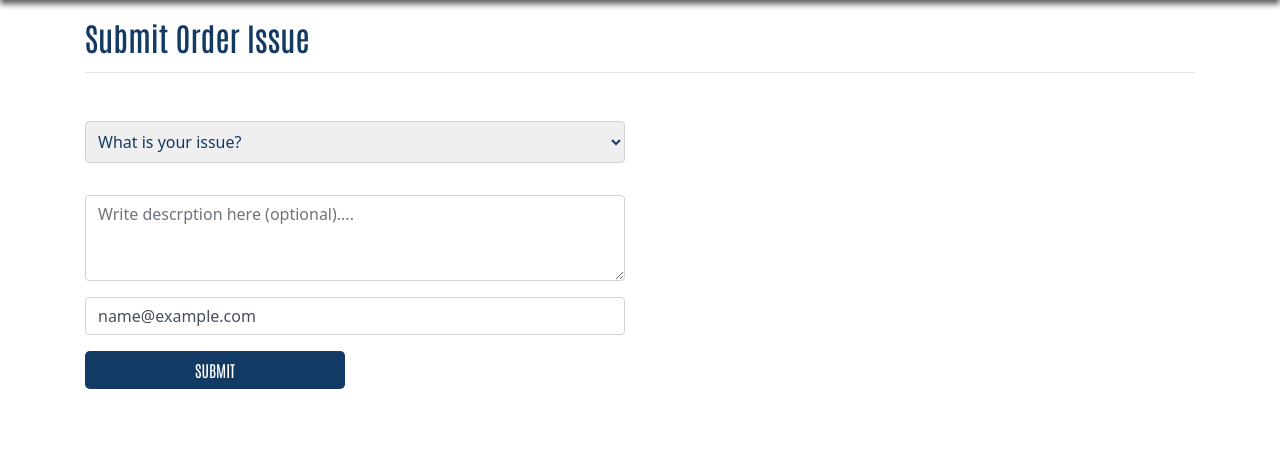
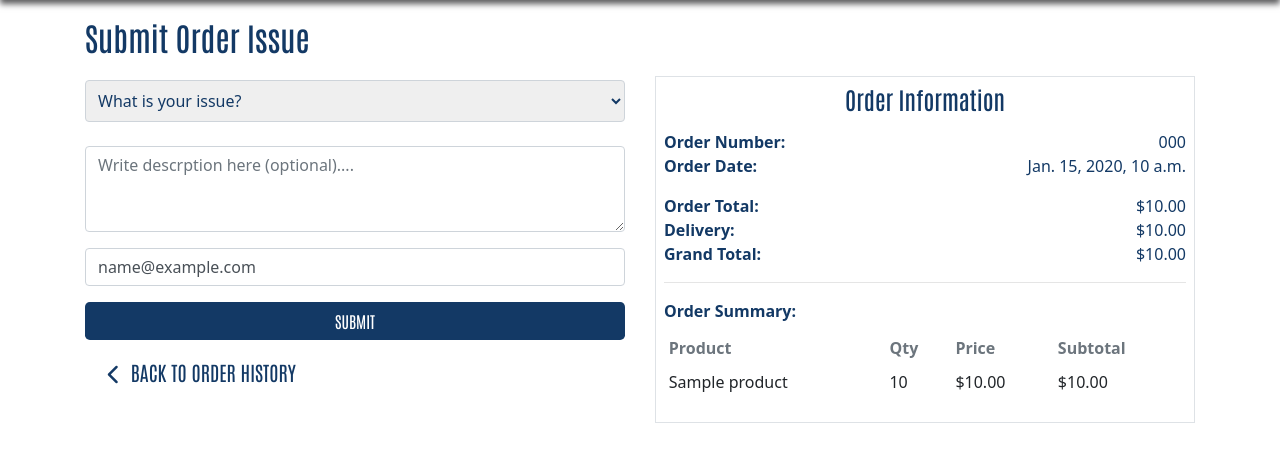
Before and after one commit to jonathanmeaney-lmk/globale_store, a Django app: page /profile/order_issue/000 in a window 1280 px wide. Shown: the part 102-564 px from the top of the page. Run offline with Django 3.2, Linux system fonts and the light colour scheme; a user stored in the database is signed in; tables that the repository leaves empty hold one stand-in row (values such as "Sample post"); some libraries are stand-ins or nearby versions.

Commit message:
Updated order issue submit page

```diff
--- a/products/templates/products/add_product.html
+++ b/products/templates/products/add_product.html
@@ -13,7 +13,7 @@
     <div class="container">
         <div class="row">
             <div class="col-12 col-md-6">
-                <h2 class="text-center headings mt-3">Product Management</h2>
+                <h2 class="headings mt-3">Product Management</h2>
                 <hr>
                 <h5 class="text-muted">Add a Product</h5>
                 <hr>
--- a/profiles/templates/profiles/order_issue.html
+++ b/profiles/templates/profiles/order_issue.html
@@ -15,17 +15,16 @@
 
 {% block content %}
 <div class="container">
-    <div class="row mt-3">
-        <div class="col-12 mb-3 ">
-            <h2 class="headings">Submit Order Issue</h2>
-            <hr>
+    <div class="row">
+        <div class="col-12 col-md-6">
+            <h2 class="headings my-3">Submit Order Issue</h2>
         </div>
     </div>
     <div class="row">
         <div class="col-12 col-lg-6">
             <form method="POST" action="{% url 'order_issue' order.order_number %}">
                 {% csrf_token %}
-                <select class="form-select rounded body-text p-2 w-100 my-3" name="order_issue_select" id="order_issue_select"
+                <select class="form-select rounded body-text p-2 w-100 my-2" name="order_issue_select" id="order_issue_select"
                     aria-label="select order issue" required>
                     <option selected disabled>What is your issue?</option>
                     <option value="Order has not arrived">Order has not arrived</option>
@@ -37,9 +36,99 @@
                 <textarea class="form-control my-3" placeholder="Write descrption here (optional)...." name="description"
                     rows="3"></textarea>
                 <input class="form-control my-3" type="email" id="email" name="email" value="{{ user.email }}" required>
-                <button type="submit" class="btn btn-brand-blue rounded-lg text-uppercase">Submit</button>
-                <input type="hidden" name="redirect_url" value="{{ request.path }}">
+                <button type="submit" class="btn btn-brand-blue rounded-lg text-uppercase w-100">Submit</button>
+                <a href="{% url 'view_orders' %}" class="btn headings return-links my-2 rounded-0 btn-lg">
+                    <span class="icon">
+                        <i class="fas fa-chevron-left"></i>
+                    </span>
+                    <span class="text-uppercase">Back to Order History</span>
+                </a>
             </form>
+        </div>
+        <div class="col-12 col-lg-6 mt-1 mb-3">
+            <div class="p-2 border text-wrap">
+                <div class="row">
+                    <div class="col">
+                        <h4 class="headings text-center mb-3">Order Information</h4>
+                    </div>
+                </div>
+                <div class="row">
+                    <div class="col-12 col-md-4">
+                        <p class="font-weight-bold mb-0">Order Number:</p>
+                    </div>
+                    <div class="col-12 col-md-8 text-md-right">
+                        <p class="mb-0 d-none d-sm-inline">{{ order.order_number }}</p>
+                        <p class="mb-0 d-inline d-sm-none">{{ order.order_number|truncatechars:24 }}</p>
+                    </div>
+                </div>
+                <div class="row">
+                    <div class="col-12 col-md-4">
+                        <p class="font-weight-bold mb-0">Order Date:</p>
+                    </div>
+                    <div class="col-12 col-md-8 mb-0 text-md-right">
+                        <p>{{ order.date }}</p>
+                    </div>
+                </div>
+                <div class="row">
+                    <div class="col-12 col-md-4">
+                        <p class="mb-0 font-weight-bold">Order Total:</p>
+                    </div>
+                    <div class="col-12 col-md-8 text-md-right">
+                        <p class="mb-0">${{ order.order_total }}</p>
+                    </div>
+                </div>
+
+                <div class="row">
+                    <div class="col-12 col-md-4">
+                        <p class="mb-0 font-weight-bold">Delivery:</p>
+                    </div>
+                    <div class="col-12 col-md-8 text-md-right">
+                        <p class="mb-0">${{ order.delivery_cost }}</p>
+                    </div>
+                </div>
+                <div class="row">
+                    <div class="col-12 col-md-4">
+                        <p class="mb-0 font-weight-bold">Grand Total:</p>
+                    </div>
+                    <div class="col-12 col-md-8 text-md-right">
+                        <p class="mb-0">${{ order.grand_total }}</p>
+                    </div>
+                </div>
+                <hr class="my-3">
+                <div class="row">
+                    <div class="col-12">
+                        <p class="mb-0 font-weight-bold mb-2">Order Summary:</p>
+                    </div>
+                    <div class="col-12">
+                        <div class="order-history table-responsive">
+                            <table class="table table-sm table-borderless">
+                                <thead class="text-muted">
+                                    <tr>
+                                        <th>Product</th>
+                                        <th>Qty</th>
+                                        <th>Price</th>
+                                        <th>Subtotal</th>
+                                    </tr>
+                                </thead>
+                                <tbody>
+                                    {% for item in order.lineitems.all %}
+                                    <tr>
+                                        <td>
+                                            {{ item.product.name }}
+                                        </td>
+                                        <td>{{ item.quantity }}</td>
+                                        <td>
+                                            ${{ item.product.price }}
+                                        </td>
+                                        <td>${{ item.lineitem_total }}</td>
+                                    </tr>
+                                    {% endfor %}
+                                </tbody>
+                            </table>
+                        </div>
+                    </div>
+                </div>
+            </div>
         </div>
     </div>
 </div>
--- a/profiles/templates/profiles/view_orders.html
+++ b/profiles/templates/profiles/view_orders.html
@@ -139,7 +139,7 @@
                                 <div class="p-2 border mb-3">
                                     <div class="row">
                                         <div class="col">
-                                            <h5 class="headings text-center mb-3">Delivering To:</h5>
+                                            <h5 class="headings text-center mb-3">Delivery Info:</h5>
                                         </div>
                                     </div>
                                     <div class="row">
```
